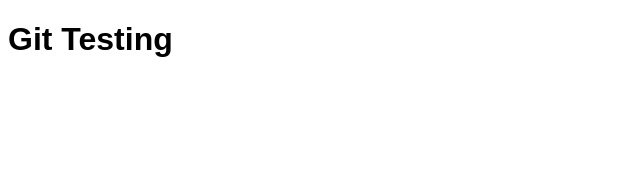
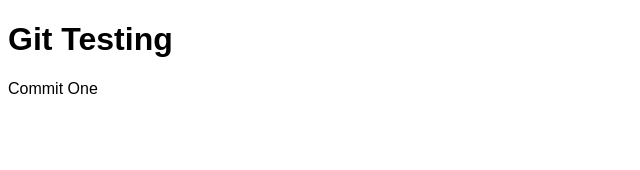
Before and after one commit to cdmt/git-testing, a React (Vite) app in the folder git-testing/: page / in a window 1280 px wide. Shown: the top 170 px of the page, without its empty margins (0-640 px from the left). Built offline with nearby package versions, Linux system fonts and the light colour scheme.

Commit message:
commit one

```diff
--- a/git-testing/src/App.tsx
+++ b/git-testing/src/App.tsx
@@ -9,6 +9,7 @@ function App() {
   return (
     <>
       <h1>Git Testing</h1>
+      <p>Commit One</p>
     </>
   )
 }
```
